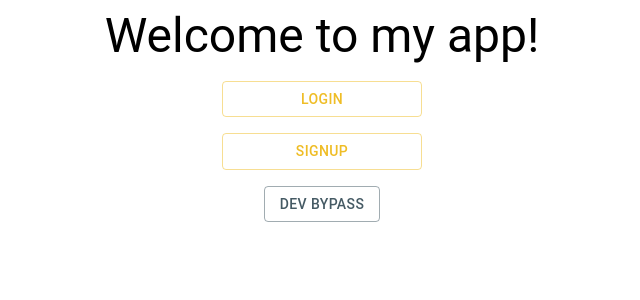
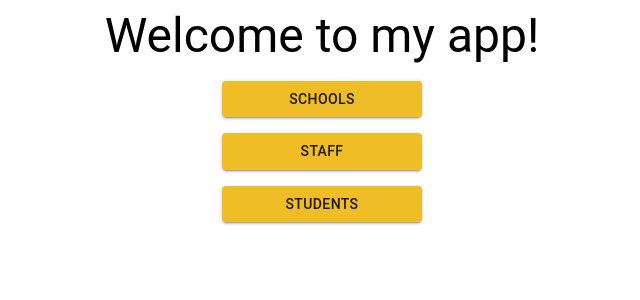
Before and after one commit to SamTessier/Contact-Management, a React (Create React App) app: page / in a window 1280 px wide. Shown: the top 300 px of the page, without its empty margins (318-958 px from the left). Built offline with nearby package versions, Linux system fonts and the light colour scheme.

Commit message:
implement react-router-dom
title says it all!

```diff
--- a/package.json
+++ b/package.json
@@ -14,6 +14,7 @@
     "react": "18.2.0",
     "react-dom": "18.2.0",
     "react-hook-form": "^7.43.9",
+    "react-router-dom": "^6.11.1",
     "react-scripts": "^5.0.1"
   },
   "eslintConfig": {
--- a/src/App.js
+++ b/src/App.js
@@ -3,14 +3,14 @@ import LoginForm from './components/LoginForm';
 import SignupForm from './components/SignupForm';
 import MainScreen from './components/MainScreen';
 import AllSchools from './components/AllSchools';
+import CreateSchool from './components/CreateSchool';
 import Container from '@mui/material/Container';
 import Typography from '@mui/material/Typography';
-import Button from '@mui/material/Button';
+import { BrowserRouter as Router, Routes, Route } from 'react-router-dom';
 
 function App() {
   const [showLogin, setShowLogin] = useState(false);
   const [showSignup, setShowSignup] = useState(false);
-  const [currentScreen, setCurrentScreen] = useState('auth');
 
   const handleLoginClick = () => {
     setShowLogin(true);
@@ -27,51 +27,26 @@ function App() {
     setShowSignup(false);
   };
 
-  const handleNavigate = (screen) => {
-    setCurrentScreen(screen);
-  };
-
-  const handleDevBypassClick = () => {
-    setCurrentScreen('main');
-  };
-
-  const handleCreateSchoolClick = () => {
-    setCurrentScreen('createschool');
-  };
-
   return (
+    <Router>
       <Container maxWidth="sm">
         <Typography variant="h3" align="center" gutterBottom>
           Welcome to my app!
         </Typography>
-      {!showLogin && !showSignup && currentScreen === 'auth' && (
+        {!showLogin && !showSignup && (
           <div style={{ display: 'grid', gap: '1rem', placeItems: 'center' }}>
-          <Button
-            variant="outlined"
-            color="primary"
-            onClick={handleLoginClick}
-            sx={{ minWidth: 200 }}
-          >
-            Login
-          </Button>
-          <Button
-            variant="outlined"
-            color="primary"
-            onClick={handleSignupClick}
-            sx={{ minWidth: 200 }}
-          >
-            Signup
-          </Button>
-          <Button variant="outlined" color="secondary" onClick={handleDevBypassClick}>
-            Dev Bypass
-          </Button>
+            {/* ... login and signup buttons */}
           </div>
         )}
         {showLogin && <LoginForm onClose={handleClose} />}
         {showSignup && <SignupForm onClose={handleClose} />}
-      {currentScreen === 'main' && <MainScreen onNavigate={handleNavigate} />}
-      {currentScreen === 'allschools' && <AllSchools onCreateSchool={handleCreateSchoolClick} />}
+        <Routes>
+          <Route path="/" element={<MainScreen />} />
+          <Route path="/schools" element={<AllSchools />} />
+          <Route path="/createschool" element={<CreateSchool />} />
+        </Routes>
       </Container>
+    </Router>
   );
 }
 
--- a/src/components/AllSchools.js
+++ b/src/components/AllSchools.js
@@ -2,8 +2,9 @@ import React, { useState } from 'react';
 import Button from '@mui/material/Button';
 import Typography from '@mui/material/Typography';
 import Grid from '@mui/material/Grid';
+import { Link } from 'react-router-dom';
 
-function AllSchools({ onCreateSchool }) { // Update the function arguments
+function AllSchools() {
   const [schools] = useState([]);
 
   return (
@@ -24,7 +25,8 @@ function AllSchools({ onCreateSchool }) { // Update the function arguments
           color="primary"
           fullWidth
           sx={{ minWidth: 200 }}
-          onClick={onCreateSchool}
+          component={Link}
+          to="/createschool"
         >
           Add School
         </Button>
--- a/src/components/MainScreen.js
+++ b/src/components/MainScreen.js
@@ -1,39 +1,22 @@
 import React from 'react';
 import { Button, Grid } from '@mui/material';
+import { Link } from 'react-router-dom';
 
-function MainScreen({ onNavigate }) {
+function MainScreen() {
   return (
     <Grid container direction="column" spacing={2} alignItems="center">
       <Grid item>
-        <Button
-          variant="contained"
-          color="primary"
-          fullWidth
-          sx={{ width: 200 }}
-          onClick={() => onNavigate('allschools')}
-        >
+        <Button variant="contained" color="primary" fullWidth sx={{ width: 200 }} component={Link} to="/schools">
           Schools
         </Button>
       </Grid>
       <Grid item>
-        <Button
-          variant="contained"
-          color="primary"
-          fullWidth
-          sx={{ width: 200 }}
-          onClick={() => onNavigate('staff')}
-        >
+        <Button variant="contained" color="primary" fullWidth sx={{ width: 200 }}>
           Staff
         </Button>
       </Grid>
       <Grid item>
-        <Button
-          variant="contained"
-          color="primary"
-          fullWidth
-          sx={{ width: 200 }}
-          onClick={() => onNavigate('students')}
-        >
+        <Button variant="contained" color="primary" fullWidth sx={{ width: 200 }}>
           Students
         </Button>
       </Grid>
```
Also changed, not shown: 1 other file (tests, documents, lock files or other folders). Lines whose indentation alone changed are shown as unchanged.
